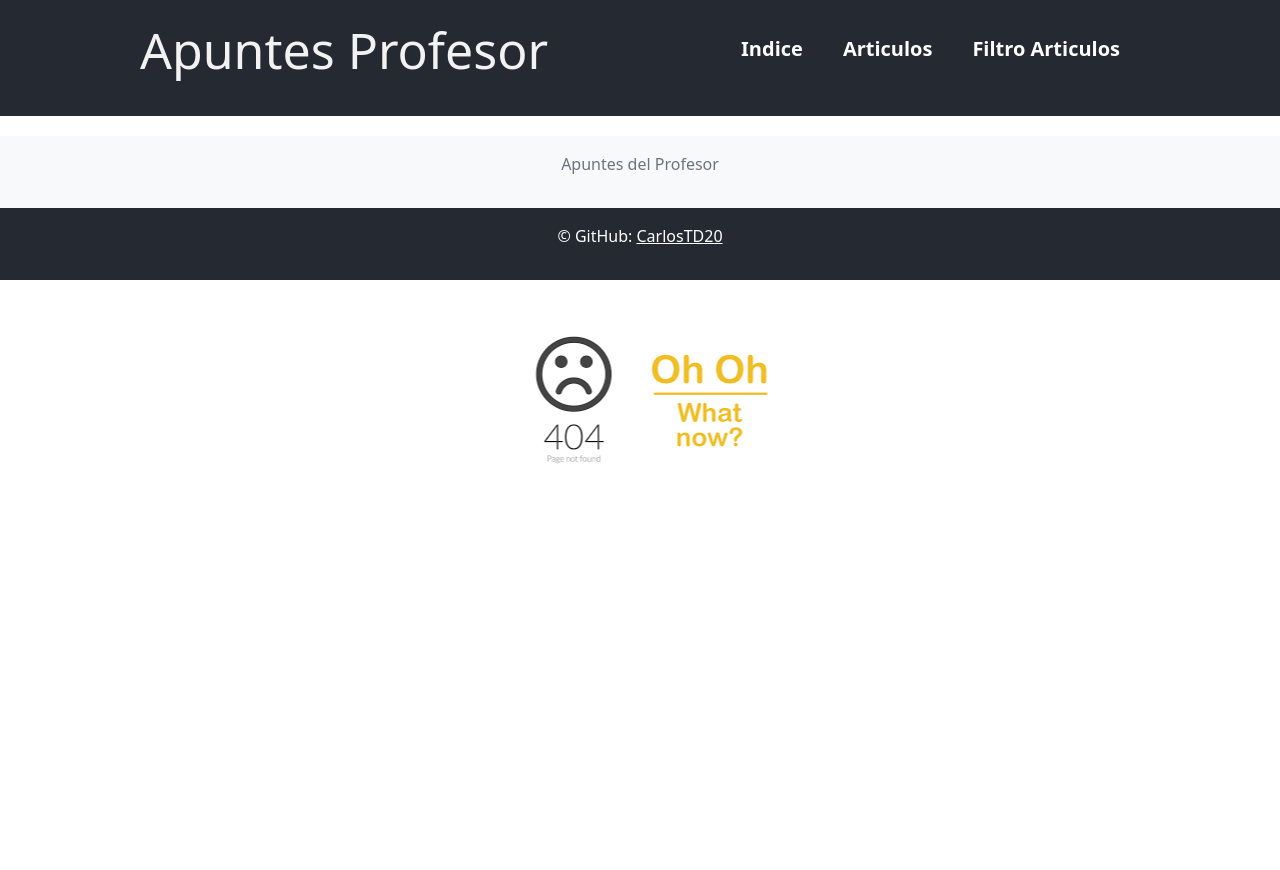
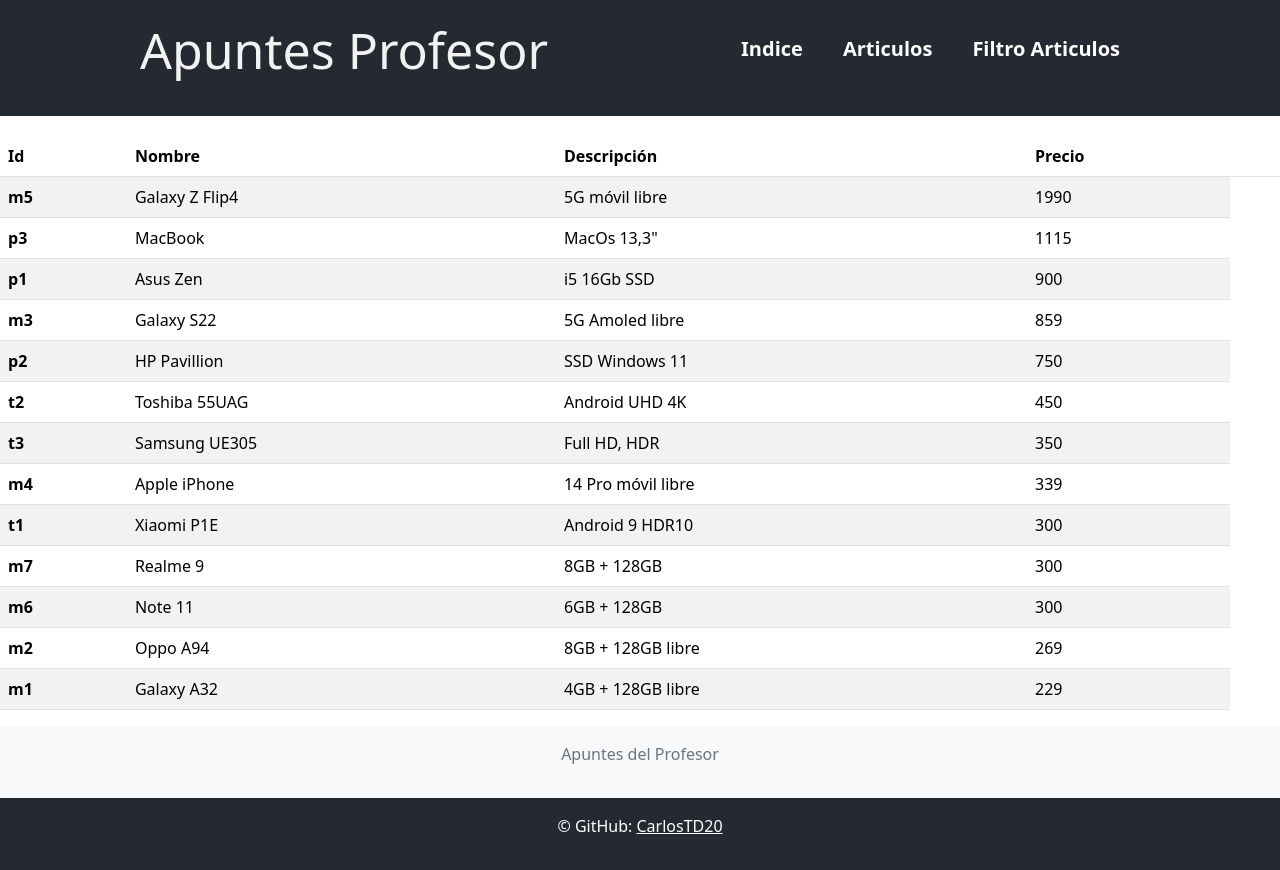
Before and after one commit to CarlosTD20/Entorno-Cliente-2DAW, an Angular app in the folder 2º Eval/apuntes_profesor/: page /articulosFiltrados in a window 1280 px wide. Before the commit the page ends 800 px from the top, so only its background shows below. Built offline with nearby package versions, Linux system fonts and the light colour scheme.

Commit message:
filter finished

```diff
--- a/2º Eval/apuntes_profesor/src/app/Servicios/articulos.service.ts
+++ b/2º Eval/apuntes_profesor/src/app/Servicios/articulos.service.ts
@@ -10,6 +10,14 @@
   constructor() { }
 
   articulos:Articulo[]=ARTICULOS
+
+  filtrarArticulos(precio:number, orden:string){
+    let articulosFiltrados:Articulo[]=Array.from(this.articulos)
+    articulosFiltrados.filter(a => a.precio >= precio)
+
+    articulosFiltrados.sort((a,b) => a.precio-b.precio)
+    return (orden == 'asc')? articulosFiltrados : articulosFiltrados.reverse()
+  }
 
   getArticulos(){
     return this.articulos
--- a/2º Eval/apuntes_profesor/src/app/app-routing.module.ts
+++ b/2º Eval/apuntes_profesor/src/app/app-routing.module.ts
@@ -15,6 +15,7 @@
 import { SeeArticleComponent } from './see-article/see-article.component';
 import { DeleteArticuloComponent } from './delete-articulo/delete-articulo.component';
 import { FilterComponent } from './filter/filter.component';
+import { ArticuloFiltradoComponent } from './articulo-filtrado/articulo-filtrado.component';
 
 const routes: Routes = [
   { path: '', component: InicioComponent},
@@ -23,6 +24,7 @@
   { path: 'verArticulos/:id', component: SeeArticleComponent},
   { path: 'newArticle', component: NewArticleComponent},
   { path: 'filter', component: FilterComponent},
+  { path: 'articulosFiltrados', component: ArticuloFiltradoComponent },
   { path: 'articulos', component: Ejemplo5Component },
   { path: 'ejemplo1', component: Ejemplo1Component },
   { path: 'ejemplo2', component: Ejemplo2Component },
--- a/2º Eval/apuntes_profesor/src/app/app.module.ts
+++ b/2º Eval/apuntes_profesor/src/app/app.module.ts
@@ -26,6 +26,7 @@
 import { SeeArticleComponent } from './see-article/see-article.component';
 import { DeleteArticuloComponent } from './delete-articulo/delete-articulo.component';
 import { FilterComponent } from './filter/filter.component';
+import { ArticuloFiltradoComponent } from './articulo-filtrado/articulo-filtrado.component';
 
 
 @NgModule({
@@ -51,7 +52,8 @@
     NewArticleComponent,
     SeeArticleComponent,
     DeleteArticuloComponent,
-    FilterComponent
+    FilterComponent,
+    ArticuloFiltradoComponent
   ],
   imports: [
     BrowserModule,
--- /dev/null
+++ b/2º Eval/apuntes_profesor/src/app/articulo-filtrado/articulo-filtrado.component.html
@@ -0,0 +1,24 @@
+<table class="table table-striped">
+    <thead>
+      <tr>
+        <th scope="col">Id</th>
+        <th scope="col">Nombre</th>
+        <th scope="col">Descripción</th>
+        <th scope="col">Precio</th>
+        <th scope="col"></th>
+      </tr>
+    </thead>
+    <tbody>
+      <tr *ngFor="let articulo of articulos">
+        <th scope="row">{{articulo.id}}</th>
+        <td>{{articulo.nombre}}</td>
+        <td>{{articulo.descripcion}}</td>
+        <td>{{articulo.precio}}</td>
+        <!-- <td>
+          <button routerLink="/verArticulos/{{articulo.id}}" (click)="ver(articulo.id)" class="btn btn-primary">Ver </button>
+        </td>
+        <td>
+          <button routerLink="/delete/{{ articulo.id }}" class="btn btn-danger">Borrar</button>
+        </td> -->
+      </tr>
+  </table>
--- /dev/null
+++ b/2º Eval/apuntes_profesor/src/app/articulo-filtrado/articulo-filtrado.component.ts
@@ -0,0 +1,30 @@
+import { Component } from '@angular/core';
+import { ArticulosService } from '../Servicios/articulos.service';
+import { ActivatedRoute } from '@angular/router';
+import { Articulo } from '../Modelos/articulo';
+
+@Component({
+  selector: 'app-articulo-filtrado',
+  templateUrl: './articulo-filtrado.component.html',
+  styleUrls: ['./articulo-filtrado.component.css']
+})
+export class ArticuloFiltradoComponent {
+
+  constructor(
+    private articuloService:ArticulosService,
+    private rutaActiva:ActivatedRoute
+  ){}
+
+  ngOnInit(){
+    let precio!:number;
+    let orden!:string;
+    this.rutaActiva.queryParams.subscribe( params => {precio=params['precio']
+                                                      orden=params['orden']
+                                                      this.articulos=this.articuloService.filtrarArticulos(precio,orden)
+                                                      // console.log(orden)
+                                                      // console.log(precio)
+                                                    })
+  }
+
+  articulos!:Articulo[]
+}
--- a/2º Eval/apuntes_profesor/src/app/filter/filter.component.ts
+++ b/2º Eval/apuntes_profesor/src/app/filter/filter.component.ts
@@ -12,15 +12,15 @@
     private router:Router
   ){}
 
+  precio!:number
   orden!:string
-  precio!:number
 
   ver() {
-    console.log(this.orden)
-    console.log(this.precio)
+    // console.log(this.orden)
+    // console.log(this.precio)
 
-    this.router.navigate(["/articulos"],
-                          {queryParams:{orden:this.orden, precio:this.precio}}
+    this.router.navigate(["/articulosFiltrados"],
+                          {queryParams:{precio:this.precio, orden:this.orden}}
                         )
     }
 }
```
Also changed, not shown: 2º Eval/apuntes_profesor/src/app/articulo-filtrado/articulo-filtrado.component.css (added), 1 other file (tests, documents, lock files or other folders).
